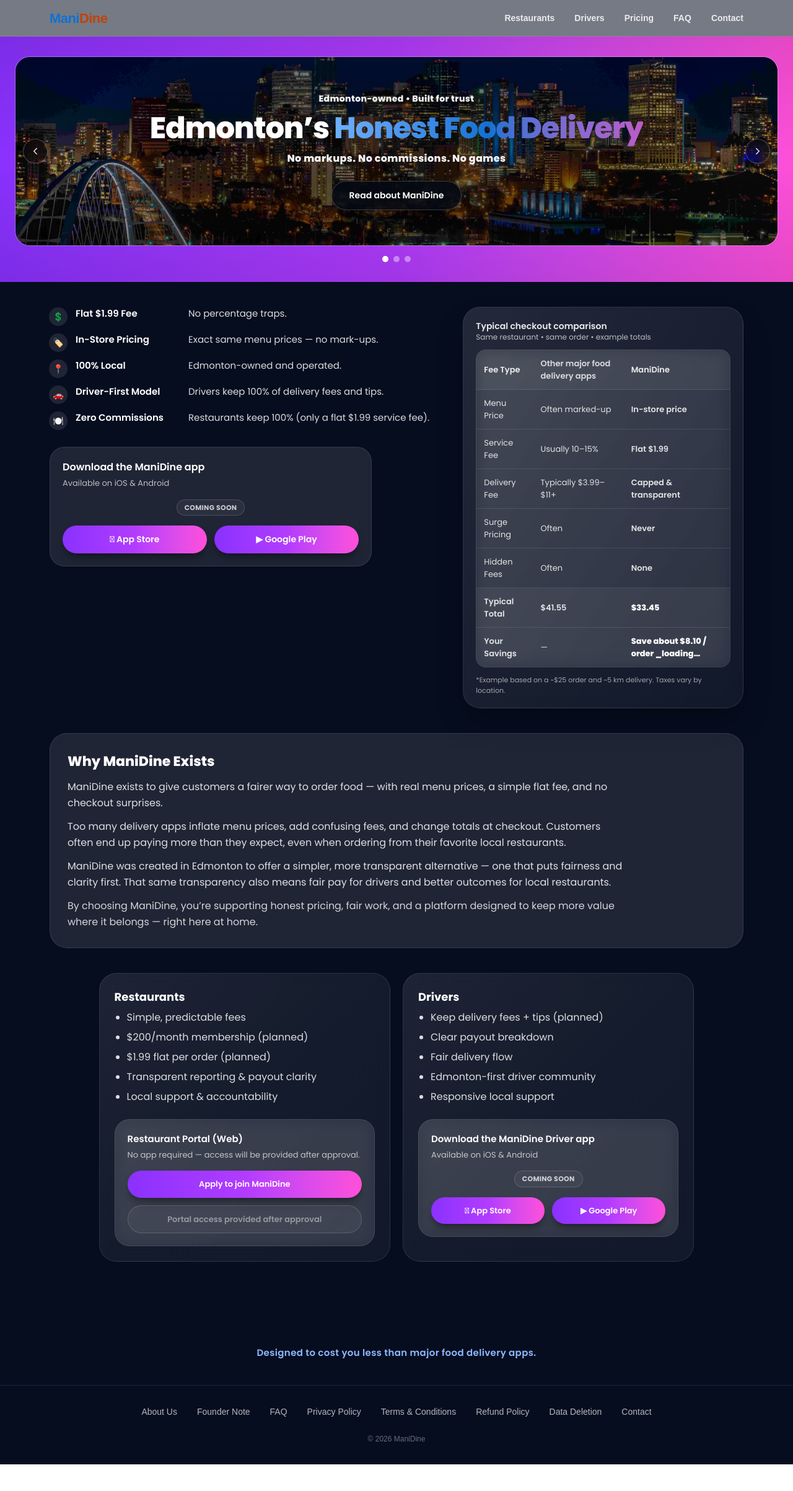
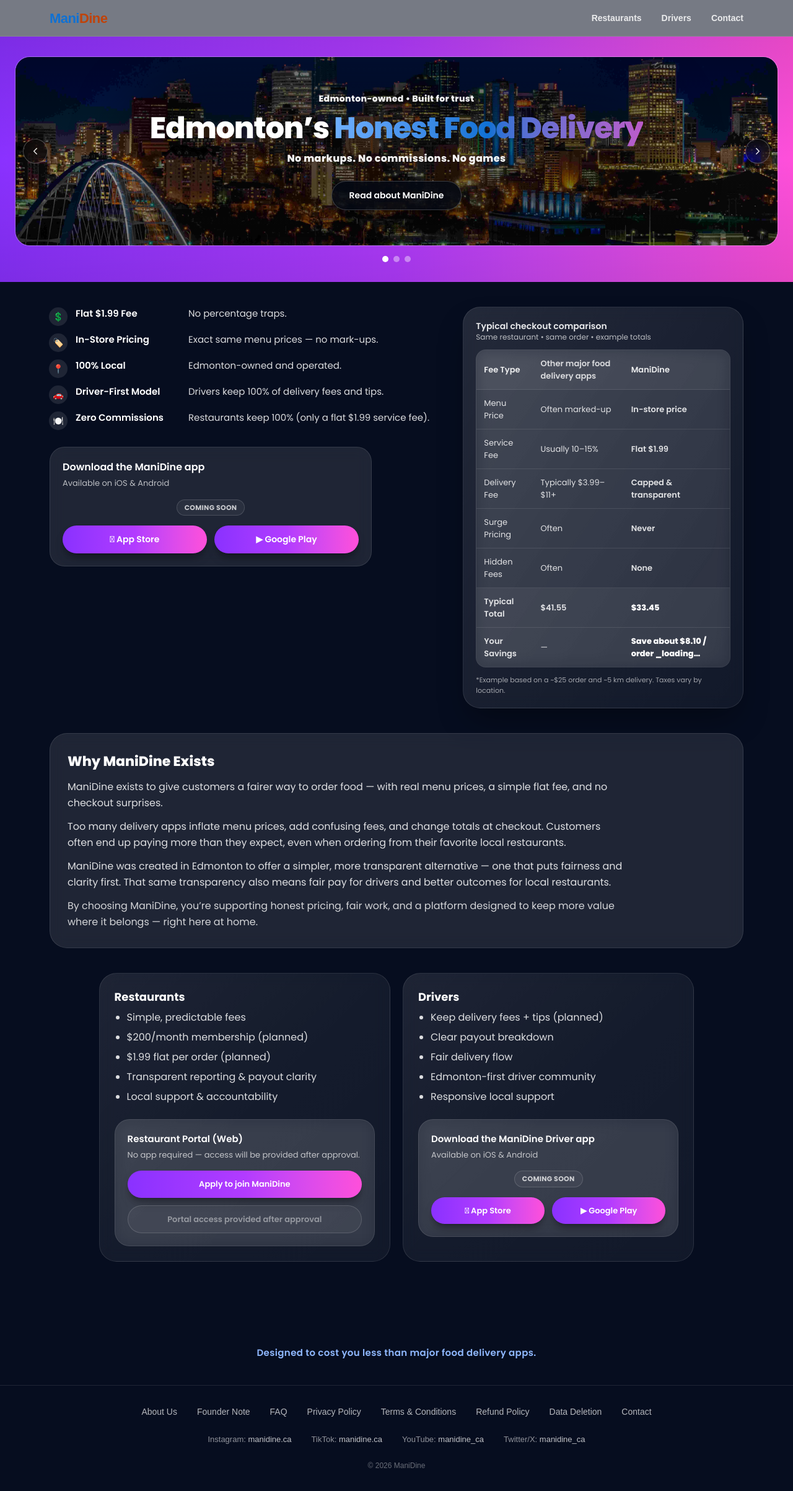
Before and after one commit to manikanniappan/manidine-ca, a Next.js app: page / in a window 1280 px wide. Shown: the whole page at 62% size. Before the commit the page ends 2363 px from the top, so only its background shows below. Built offline with nearby package versions, Linux system fonts and the light colour scheme; no server answers.

Commit message:
Update header nav and add social handles to footer

```diff
--- a/components/Footer.tsx
+++ b/components/Footer.tsx
@@ -1,4 +1,4 @@
-// ManiDine.ca /components/Footer.tsx — Updated: 2026-01-12 18:20 (America/Edmonton)
+// ManiDine.ca /components/Footer.tsx — Updated: 2026-01-22 15:40 (America/Edmonton)
 // FILE: components/Footer.tsx
 
 import Link from "next/link";
@@ -33,7 +33,6 @@
             Refund Policy
           </Link>
 
-          {/* NEW: Data Deletion */}
           <Link href="/data-deletion" className="hover:text-white">
             Data Deletion
           </Link>
@@ -41,6 +40,22 @@
           <Link href="/contact" className="hover:text-white">
             Contact
           </Link>
+        </div>
+
+        {/* Social handles (bottom bar) */}
+        <div className="mt-6 flex flex-wrap items-center justify-center gap-x-8 gap-y-2 text-[13px] text-white/55">
+          <div>
+            Instagram: <span className="text-white/75">manidine.ca</span>
+          </div>
+          <div>
+            TikTok: <span className="text-white/75">manidine.ca</span>
+          </div>
+          <div>
+            YouTube: <span className="text-white/75">manidine_ca</span>
+          </div>
+          <div>
+            Twitter/X: <span className="text-white/75">manidine_ca</span>
+          </div>
         </div>
 
         {/* Copyright */}
--- a/components/SiteHeader.tsx
+++ b/components/SiteHeader.tsx
@@ -1,3 +1,4 @@
+// ManiDine.ca /components/SiteHeader.tsx — Updated: 2026-01-22 15:40 (America/Edmonton)
 // FILE: components/SiteHeader.tsx
 "use client";
 
@@ -43,12 +44,6 @@
           <Link className="hover:text-white" href="/drivers">
             Drivers
           </Link>
-          <Link className="hover:text-white" href="/pricing">
-            Pricing
-          </Link>
-          <Link className="hover:text-white" href="/faq">
-            FAQ
-          </Link>
           <Link className="hover:text-white" href="/contact">
             Contact
           </Link>
@@ -64,9 +59,7 @@
             className="inline-flex h-10 w-10 items-center justify-center rounded-xl border border-white/10 bg-white/5 text-white/90 hover:bg-white/10"
           >
             {/* Icon */}
-            <span className="text-[18px] leading-none">
-              {open ? "✕" : "☰"}
-            </span>
+            <span className="text-[18px] leading-none">{open ? "✕" : "☰"}</span>
           </button>
         </div>
       </div>
@@ -98,18 +91,6 @@
                 </Link>
                 <Link
                   className="rounded-xl border border-white/10 bg-white/5 px-4 py-3 text-white/90 hover:bg-white/10"
-                  href="/pricing"
-                >
-                  Pricing
-                </Link>
-                <Link
-                  className="rounded-xl border border-white/10 bg-white/5 px-4 py-3 text-white/90 hover:bg-white/10"
-                  href="/faq"
-                >
-                  FAQ
-                </Link>
-                <Link
-                  className="rounded-xl border border-white/10 bg-white/5 px-4 py-3 text-white/90 hover:bg-white/10"
                   href="/contact"
                 >
                   Contact
```
